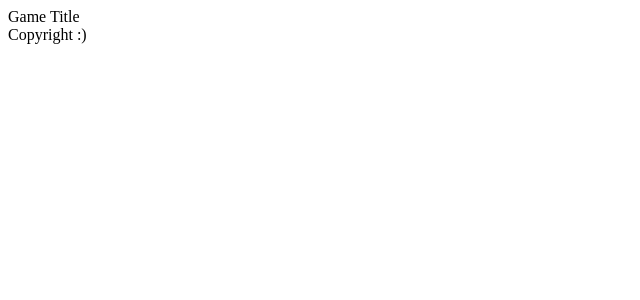
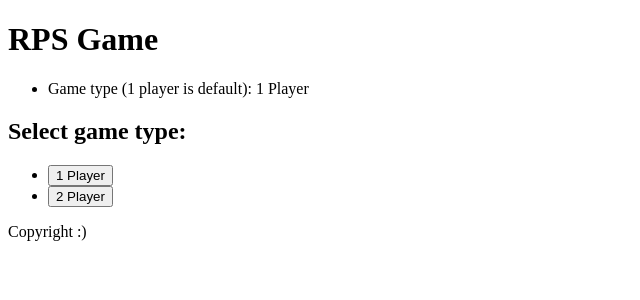
Before and after one commit to omargon/rps-game, an Angular app: page / in a window 1280 px wide. Shown: the top 300 px of the page, without its empty margins (0-640 px from the left). Built offline with nearby package versions, Linux system fonts and the light colour scheme.

Commit message:
Feature: Game type selection

```diff
--- a/src/app/app.component.html
+++ b/src/app/app.component.html
@@ -1,8 +1,26 @@
 <header>
-  Game Title
+  <h1>{{ title }}</h1>
 </header>
 <main>
-  <router-outlet></router-outlet>
+  <!-- <router-outlet></router-outlet> -->
+  <section>
+    <ul>
+      <li>
+        Game type (1 player is default): {{ gameTypes[gameType] }}
+      </li>
+    </ul>
+  </section>
+  <section>
+    <h2>Select game type:</h2>
+    <ul>
+      <li>
+        <button (click)="selectGameType(1)">1 Player</button>
+      </li>
+      <li>
+        <button (click)="selectGameType(2)">2 Player</button>
+      </li>
+    </ul>
+  </section>
 </main>
 <Footer>
   Copyright :)
--- a/src/app/app.component.ts
+++ b/src/app/app.component.ts
@@ -5,6 +5,13 @@ import { Component } from '@angular/core';
   templateUrl: './app.component.html',
   styleUrls: ['./app.component.scss']
 })
+
 export class AppComponent {
-  title = 'rps-game';
+  title = 'RPS Game';
+  gameType = 0;
+  gameTypes = ['1 Player', '2 Players'];
+
+  selectGameType(gameTypeSelected: number) {
+    this.gameType = gameTypeSelected;
+  }
 }
```
